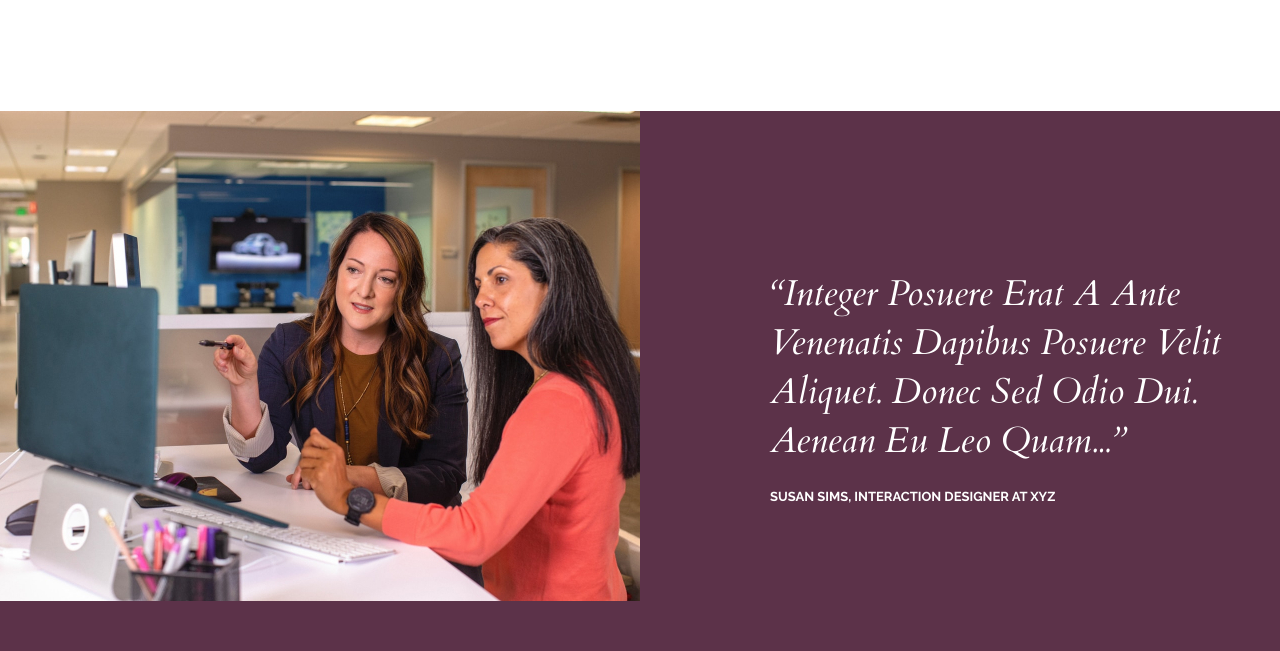
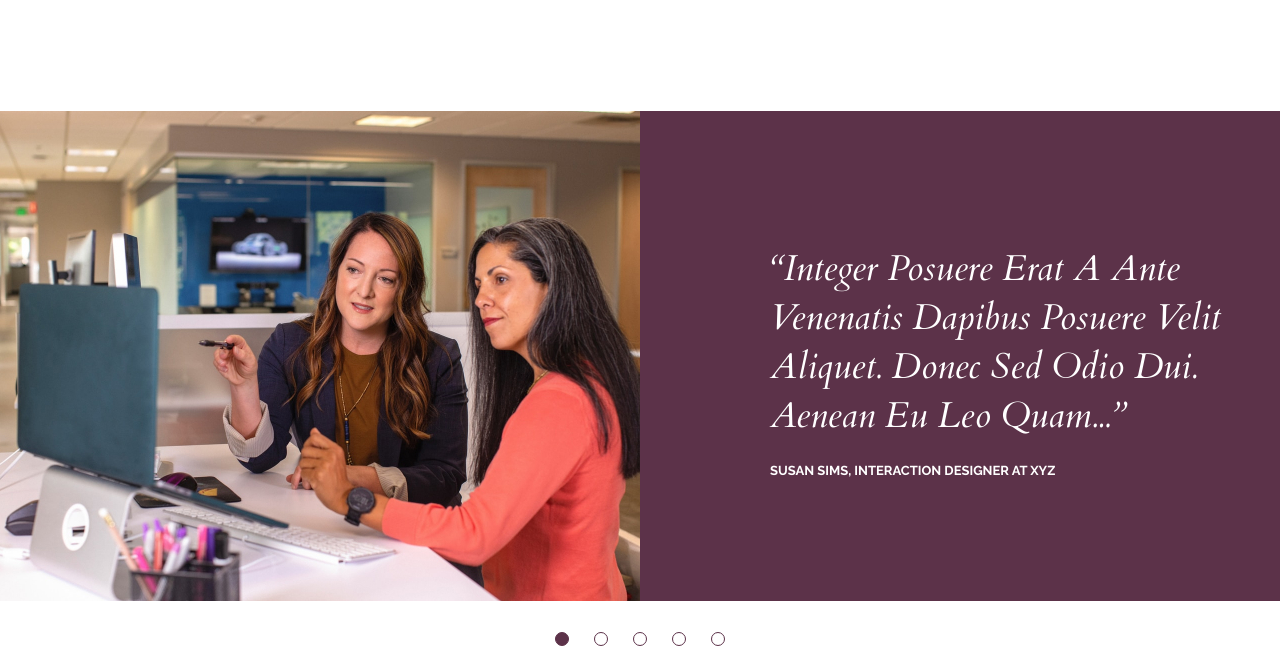
Before and after one commit to KapitsaAnton/Anton.Kapitsa_ActiveBox, a website built with Parcel: page src/index.html in a window 1280 px wide. Shown: the part 3019-3670 px from the top of the page. Built offline with nearby package versions, Linux system fonts and the light colour scheme.

Commit message:
feat: fix slider

```diff
--- a/src/scss/components/slider-swipers.scss
+++ b/src/scss/components/slider-swipers.scss
@@ -7,15 +7,27 @@
 }
 
 .swiper-wrapper{
-   max-height: 540px;
-   height: 540px;
+   max-height: 490px;
+   height: 490px;
 
    @media (max-width: 1200px){
-      height: 370.5px;
+      height: 332px;
+      max-height: 332px;
    }
 
    @media (max-width: 768px){
-      height: 576px;
+      height: 468px;
+      max-height: 468px;
+   }
+
+   @media (max-width: 700px){
+      height: 500px;
+      max-height: 500px;
+   }
+
+   @media (max-width: 500px){
+      height: 538px;
+      max-height: 538px;
    }
 }
 
```
